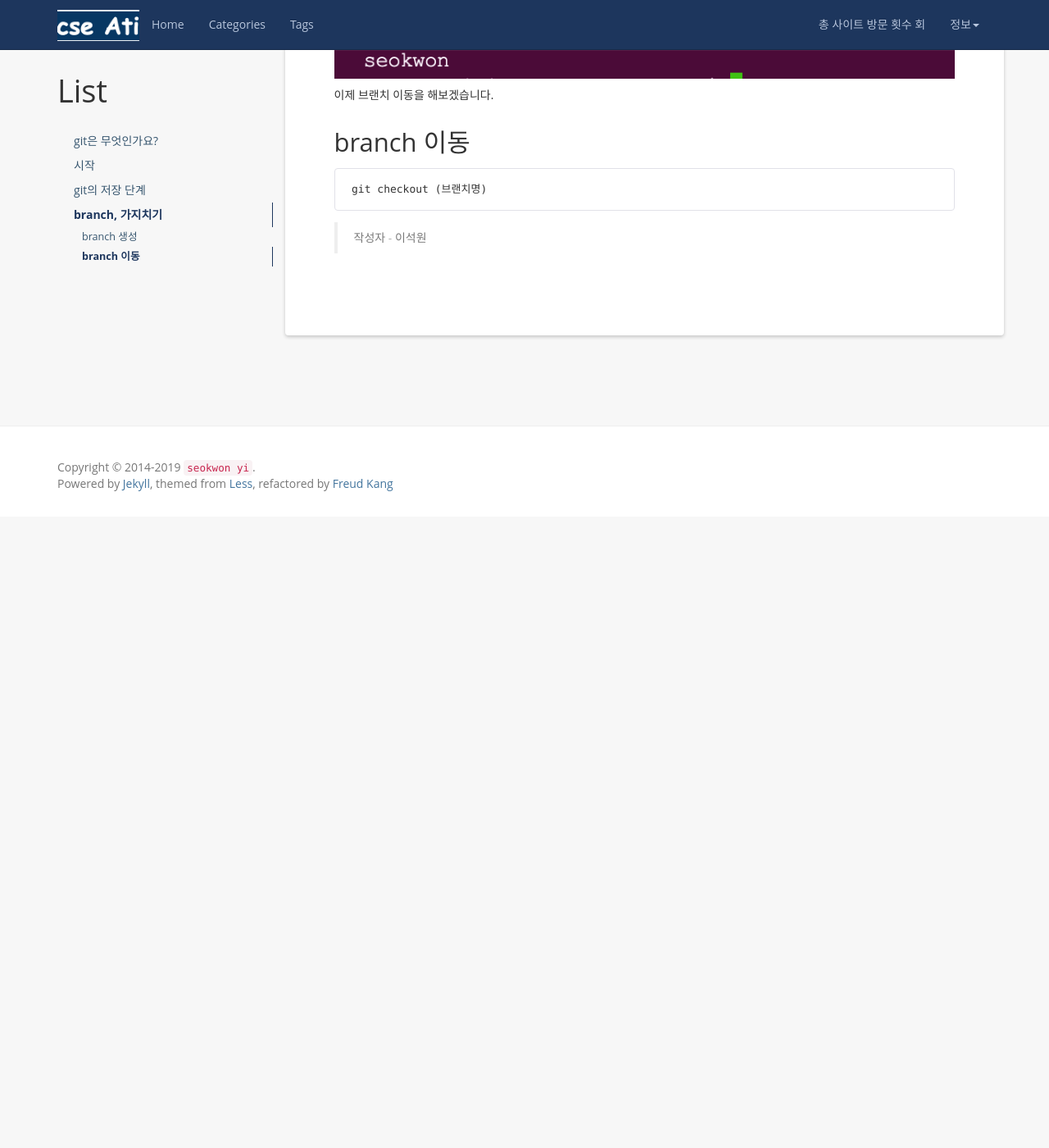
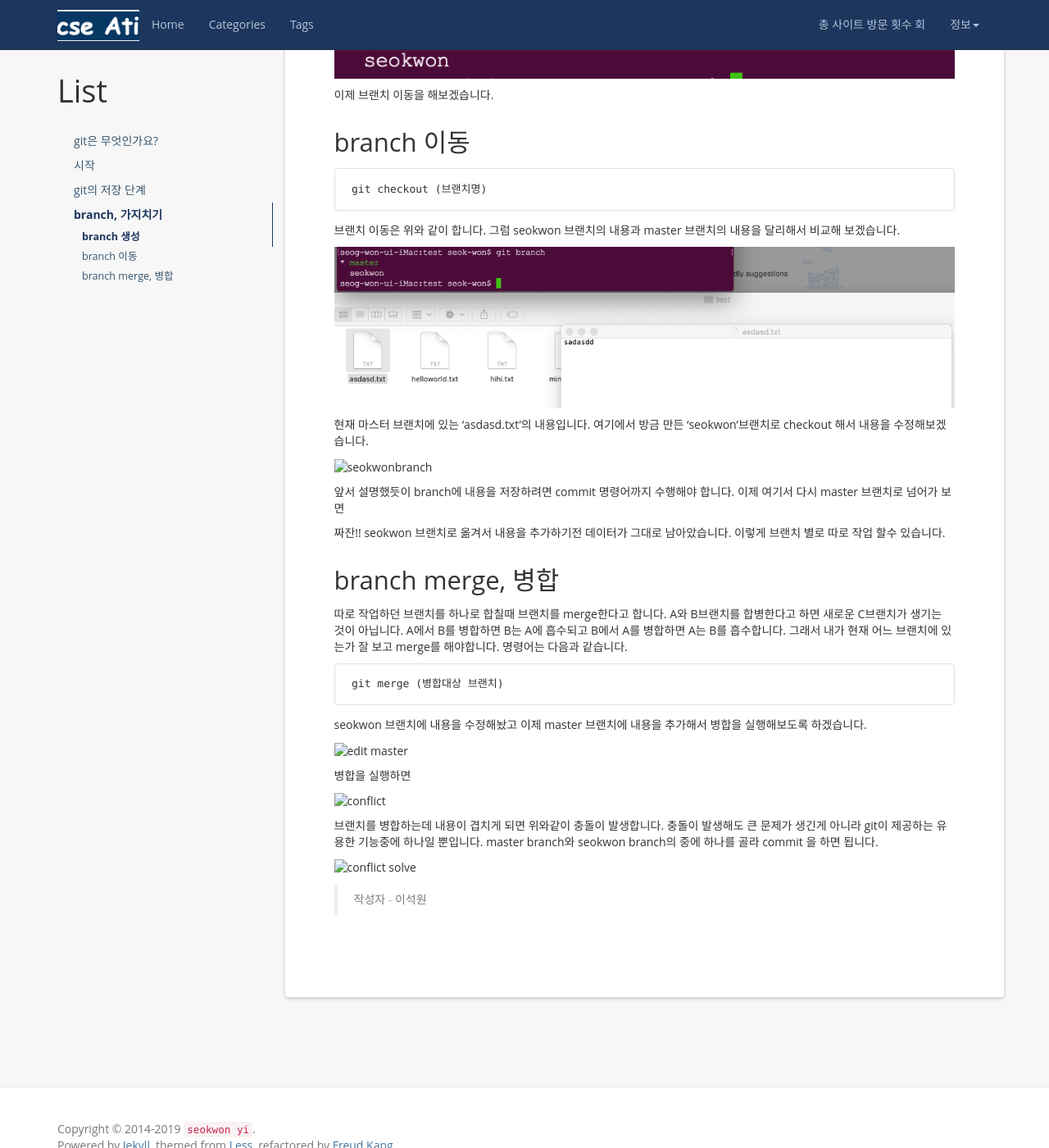
Before and after one commit to gwnucse/gwnucse.github.io, a Jekyll site: the page built from _posts/2019-04-19-github사용법.md, in a window 1280 px wide and 1400 px high, scrolled down 1810 px. Shown: the whole window at 82% size. Built offline with Jekyll 4.4.1, drawn with Linux system fonts in a browser that asks for light colours; nearby versions of some CDN libraries; comment, search, counter and statistics services are not loaded; before the commit the page ends 2440 px from its top, so only the background shows below that; some of the changed text lies outside the part shown.

Commit message:
edit img

````diff
--- a/_posts/2019-04-19-github사용법.md
+++ b/_posts/2019-04-19-github사용법.md
@@ -62,9 +62,38 @@
 이제 브랜치 이동을 해보겠습니다.
 
 ## branch 이동
-
 ```
 git checkout (브랜치명)
 ```
+브랜치 이동은 위와 같이 합니다. 그럼 seokwon 브랜치의 내용과 master 브랜치의 내용을 달리해서 비교해 보겠습니다.
 
+![asdasd.txt](https://github.com/gwnucse/gwnucse.github.io/blob/master/styles/images/postIMG/gitTutorial/3.png?raw=true)
+
+현재 마스터 브랜치에 있는 'asdasd.txt'의 내용입니다. 여기에서 방금 만든 'seokwon'브랜치로 checkout 해서 내용을 수정해보겠습니다.
+
+![seokwonbranch]()
+
+앞서 설명했듯이 branch에 내용을 저장하려면 commit 명령어까지 수행해야 합니다. 이제 여기서 다시 master 브랜치로 넘어가 보면
+
+짜잔!! seokwon 브랜치로 옮겨서 내용을 추가하기전 데이터가 그대로 남아았습니다. 이렇게 브랜치 별로 따로 작업 할수 있습니다.
+
+## branch merge, 병합
+
+따로 작업하던 브랜치를 하나로 합칠때 브랜치를 merge한다고 합니다. A와 B브랜치를 합병한다고 하면 새로운 C브랜치가 생기는 것이 아닙니다. A에서 B를 병합하면 B는 A에 흡수되고 B에서 A를 병합하면 A는 B를 흡수합니다. 그래서 내가 현재 어느 브랜치에 있는가 잘 보고 merge를 해야합니다. 명령어는 다음과 같습니다.
+
+```
+git merge (병합대상 브랜치)
+```
+
+seokwon 브랜치에 내용을 수정해놨고 이제 master 브랜치에 내용을 추가해서 병합을 실행해보도록 하겠습니다.
+
+![edit master]()
+
+병합을 실행하면
+
+![conflict]()
+
+브랜치를 병합하는데 내용이 겹치게 되면 위와같이 충돌이 발생합니다. 충돌이 발생해도 큰 문제가 생긴게 아니라 git이 제공하는 유용한 기능중에 하나일 뿐입니다. master branch와 seokwon branch의 중에 하나를 골라  commit 을 하면 됩니다.
+
+![conflict solve]()
 > 작성자 - 이석원
````
Also changed, not shown: other parts of _posts/2019-04-19-github사용법.md (+3 -3 lines), styles/images/postIMG/gitTutorial/4.png (added), styles/images/postIMG/gitTutorial/5.png (added), styles/images/postIMG/gitTutorial/6.png (added), styles/images/postIMG/gitTutorial/7.png (added), styles/images/postIMG/gitTutorial/8.png (added), 5 other files.
